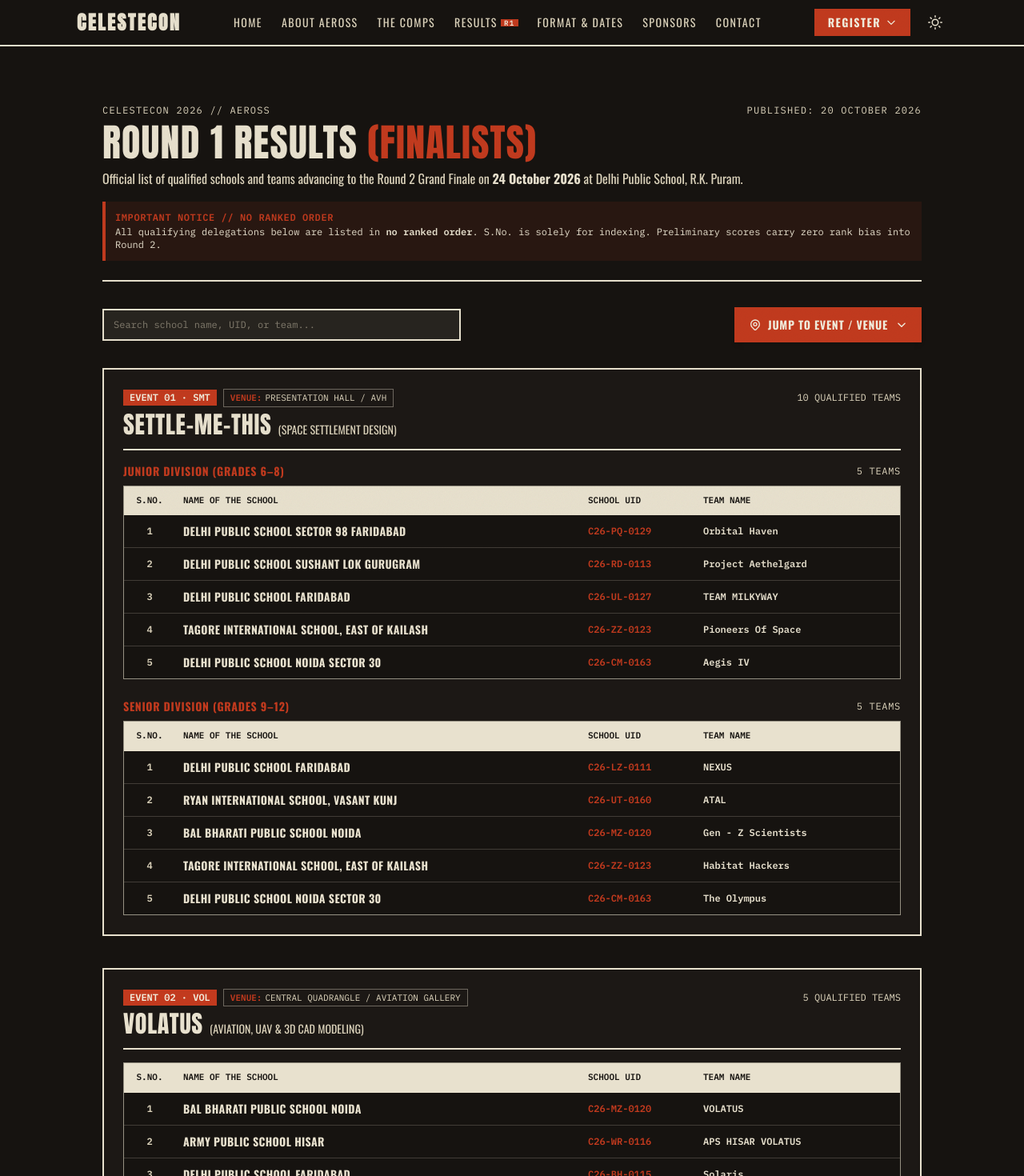
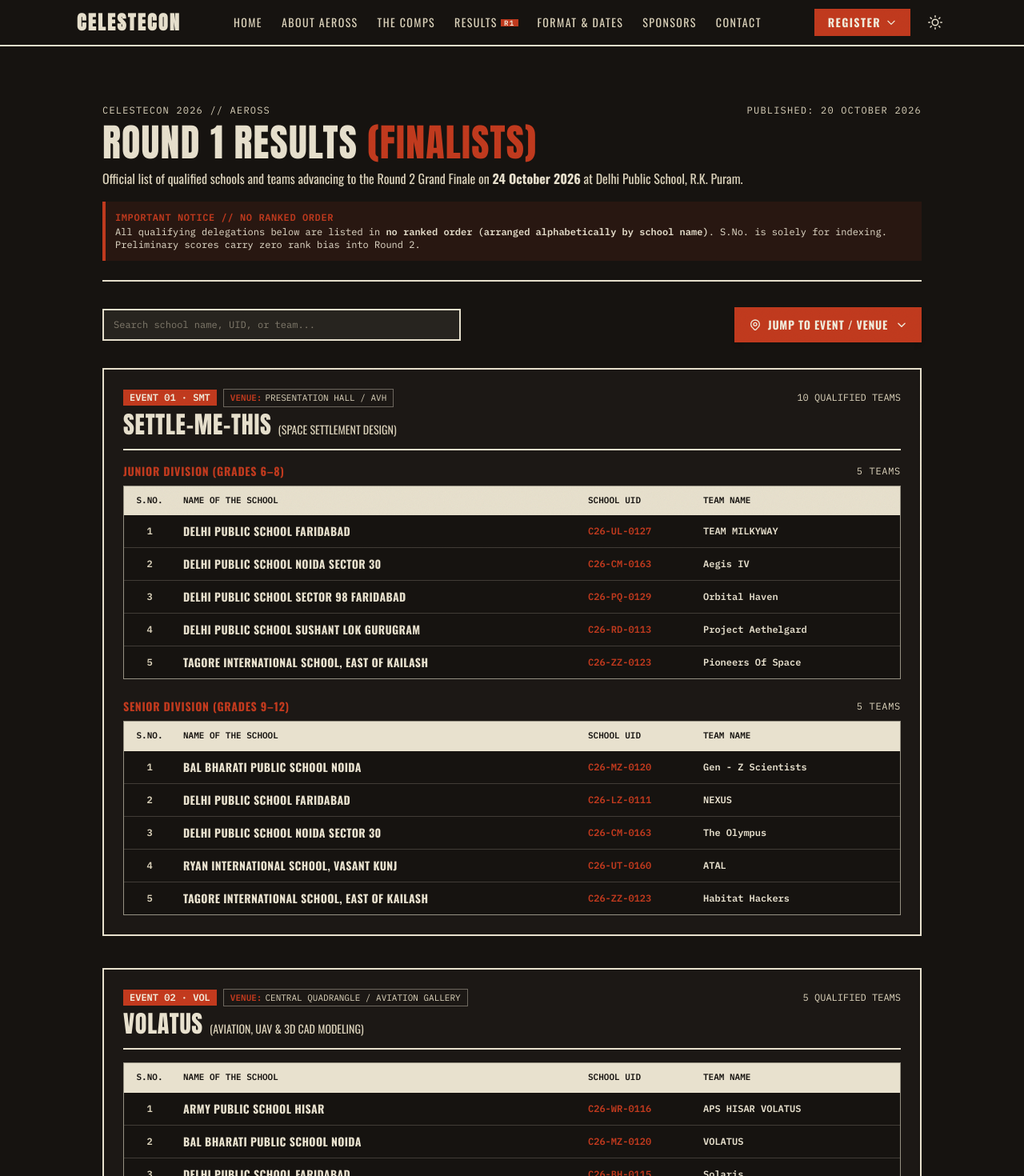
Before and after one commit to AerospaceSociety/CelesteCon-26, a React (Vite) app: page /round1 in a window 1280 px wide. Shown: the top 1470 px of the page at 80% size. Built offline with nearby package versions, Linux system fonts and the light colour scheme.

Commit message:
Update BPP senior qualifiers, sort all results alphabetically by school name, and update timeline link in rule 6

```diff
--- a/src/data/round1Results.js
+++ b/src/data/round1Results.js
@@ -1,10 +1,11 @@
 /**
  * CelesteCon 2026 — Official Round 1 Adjudication Communiqué
  * ==========================================================
- * Hybrid Events: Qualified Schools & Teams (No Ranked Order)
+ * Hybrid Events: Qualified Schools & Teams (No Ranked Order — Alphabetical)
  *
  * Official qualified delegations as validated by the Conclave Adjudication Jury.
- * All qualifiers listed below are intentionally presented in NO RANKED ORDER.
+ * All qualifiers listed below are intentionally presented in NO RANKED ORDER,
+ * organized alphabetically by School Name. S.No. is strictly for indexing.
  */
 
 export const resultsMetadata = {
@@ -16,7 +17,7 @@ export const resultsMetadata = {
   onsiteFinaleDate: '24 October 2026',
   reportingTime: '07:45 AM – 08:30 AM IST',
   venue: 'Delhi Public School, Sector 12, R.K. Puram, New Delhi — 110022',
-  orderDisclaimer: 'Results are published in NO RANKED ORDER. S.No. is strictly for indexing. All qualified teams enter the Round 2 Grand Finale with zero rank bias.',
+  orderDisclaimer: 'Results are published in NO RANKED ORDER (arranged alphabetically by school name). S.No. is solely for indexing. All qualified teams enter the Round 2 Grand Finale with zero rank bias.',
   discordUrl: 'https://discord.gg/5RAF4xVB3',
   supportEmail: 'aeross@dpsrkp.net'
 };
@@ -31,77 +32,77 @@ export const hybridEventsResults = [
     hasCategories: true,
     categories: ['Junior Track (Grades 6–8)', 'Senior Track (Grades 9–12)'],
     qualifiers: [
-      // SMT Junior
+      // SMT Junior (Alphabetical by School Name)
       {
         id: 'SMT-JR-01',
+        schoolUID: 'C26-UL-0127',
+        teamName: 'TEAM MILKYWAY',
+        schoolName: 'Delhi Public School Faridabad',
+        category: 'Junior Track (Grades 6–8)'
+      },
+      {
+        id: 'SMT-JR-02',
+        schoolUID: 'C26-CM-0163',
+        teamName: 'Aegis IV',
+        schoolName: 'Delhi Public School Noida Sector 30',
+        category: 'Junior Track (Grades 6–8)'
+      },
+      {
+        id: 'SMT-JR-03',
         schoolUID: 'C26-PQ-0129',
         teamName: 'Orbital Haven',
         schoolName: 'DELHI PUBLIC SCHOOL SECTOR 98 FARIDABAD',
         category: 'Junior Track (Grades 6–8)'
       },
       {
-        id: 'SMT-JR-02',
+        id: 'SMT-JR-04',
         schoolUID: 'C26-RD-0113',
         teamName: 'Project Aethelgard',
         schoolName: 'DELHI PUBLIC SCHOOL SUSHANT LOK GURUGRAM',
         category: 'Junior Track (Grades 6–8)'
       },
       {
-        id: 'SMT-JR-03',
-        schoolUID: 'C26-UL-0127',
-        teamName: 'TEAM MILKYWAY',
-        schoolName: 'Delhi Public School Faridabad',
-        category: 'Junior Track (Grades 6–8)'
-      },
-      {
-        id: 'SMT-JR-04',
+        id: 'SMT-JR-05',
         schoolUID: 'C26-ZZ-0123',
         teamName: 'Pioneers Of Space',
         schoolName: 'Tagore International School, East of Kailash',
         category: 'Junior Track (Grades 6–8)'
       },
-      {
-        id: 'SMT-JR-05',
-        schoolUID: 'C26-CM-0163',
-        teamName: 'Aegis IV',
-        schoolName: 'Delhi Public School Noida Sector 30',
-        category: 'Junior Track (Grades 6–8)'
-      },
 
-      // SMT Senior
+      // SMT Senior (Alphabetical by School Name)
       {
         id: 'SMT-SR-01',
+        schoolUID: 'C26-MZ-0120',
+        teamName: 'Gen - Z Scientists',
+        schoolName: 'Bal Bharati Public School Noida',
+        category: 'Senior Track (Grades 9–12)'
+      },
+      {
+        id: 'SMT-SR-02',
         schoolUID: 'C26-LZ-0111',
         teamName: 'NEXUS',
         schoolName: 'Delhi Public School Faridabad',
         category: 'Senior Track (Grades 9–12)'
       },
       {
-        id: 'SMT-SR-02',
+        id: 'SMT-SR-03',
+        schoolUID: 'C26-CM-0163',
+        teamName: 'The Olympus',
+        schoolName: 'Delhi Public School Noida Sector 30',
+        category: 'Senior Track (Grades 9–12)'
+      },
+      {
+        id: 'SMT-SR-04',
         schoolUID: 'C26-UT-0160',
         teamName: 'ATAL',
         schoolName: 'RYAN INTERNATIONAL SCHOOL, VASANT KUNJ',
         category: 'Senior Track (Grades 9–12)'
       },
       {
-        id: 'SMT-SR-03',
-        schoolUID: 'C26-MZ-0120',
-        teamName: 'Gen - Z Scientists',
-        schoolName: 'Bal Bharati Public School Noida',
-        category: 'Senior Track (Grades 9–12)'
-      },
-      {
-        id: 'SMT-SR-04',
+        id: 'SMT-SR-05',
         schoolUID: 'C26-ZZ-0123',
         teamName: 'Habitat Hackers',
         schoolName: 'Tagore International School, East of Kailash',
-        category: 'Senior Track (Grades 9–12)'
-      },
-      {
-        id: 'SMT-SR-05',
-        schoolUID: 'C26-CM-0163',
-        teamName: 'The Olympus',
-        schoolName: 'Delhi Public School Noida Sector 30',
         category: 'Senior Track (Grades 9–12)'
       }
     ]
@@ -115,18 +116,19 @@ export const hybridEventsResults = [
     hasCategories: false,
     categories: ['Senior Track (Grades 9–12)'],
     qualifiers: [
+      // Volatus (Alphabetical by School Name)
       {
         id: 'VOL-01',
-        schoolUID: 'C26-MZ-0120',
-        teamName: 'VOLATUS',
-        schoolName: 'Bal Bharati Public School Noida',
+        schoolUID: 'C26-WR-0116',
+        teamName: 'APS HISAR VOLATUS',
+        schoolName: 'Army Public School Hisar',
         category: 'Senior Track (Grades 9–12)'
       },
       {
         id: 'VOL-02',
-        schoolUID: 'C26-WR-0116',
-        teamName: 'APS HISAR VOLATUS',
-        schoolName: 'Army Public School Hisar',
+        schoolUID: 'C26-MZ-0120',
+        teamName: 'VOLATUS',
+        schoolName: 'Bal Bharati Public School Noida',
         category: 'Senior Track (Grades 9–12)'
       },
       {
@@ -161,67 +163,68 @@ export const hybridEventsResults = [
     hasCategories: false,
     categories: ['Senior Track (Grades 9–12)'],
     qualifiers: [
+      // IPoD (Alphabetical by School Name)
       {
         id: 'IPOD-01',
+        schoolUID: 'C26-WR-0116',
+        teamName: 'APS Hisar',
+        schoolName: 'Army Public School Hisar',
+        category: 'Senior Track (Grades 9–12)'
+      },
+      {
+        id: 'IPOD-02',
+        schoolUID: 'C26-MZ-0120',
+        teamName: 'BBPS Noida',
+        schoolName: 'Bal Bharati Public School Noida',
+        category: 'Senior Track (Grades 9–12)'
+      },
+      {
+        id: 'IPOD-03',
+        schoolUID: 'C26-UC-0114',
+        teamName: 'BBPS Pitampura',
+        schoolName: 'Bal Bharati Public School, Pitampura',
+        category: 'Senior Track (Grades 9–12)'
+      },
+      {
+        id: 'IPOD-04',
         schoolUID: 'C26-WU-0133',
         teamName: 'DPS Faridabad',
         schoolName: 'Delhi Public School Faridabad',
         category: 'Senior Track (Grades 9–12)'
       },
       {
-        id: 'IPOD-02',
+        id: 'IPOD-05',
         schoolUID: 'C26-XW-0117',
         teamName: 'DPS Rohini',
         schoolName: 'Delhi Public School Rohini',
         category: 'Senior Track (Grades 9–12)'
       },
       {
-        id: 'IPOD-03',
+        id: 'IPOD-06',
+        schoolUID: 'C26-QX-0138',
+        teamName: 'DPS Dwarka',
+        schoolName: 'Delhi Public School, Dwarka',
+        category: 'Senior Track (Grades 9–12)'
+      },
+      {
+        id: 'IPOD-07',
+        schoolUID: 'C26-HY-0137',
+        teamName: 'DPS Noida',
+        schoolName: 'Delhi Public School, Noida',
+        category: 'Senior Track (Grades 9–12)'
+      },
+      {
+        id: 'IPOD-08',
         schoolUID: 'C26-EC-0110',
         teamName: 'Hindu Vidyapeeth',
         schoolName: 'Hindu Vidyapeeth Sonepat',
         category: 'Senior Track (Grades 9–12)'
       },
       {
-        id: 'IPOD-04',
-        schoolUID: 'C26-HY-0137',
-        teamName: 'DPS Noida',
-        schoolName: 'Delhi Public School, Noida',
-        category: 'Senior Track (Grades 9–12)'
-      },
-      {
-        id: 'IPOD-05',
-        schoolUID: 'C26-MZ-0120',
-        teamName: 'BBPS Noida',
-        schoolName: 'Bal Bharati Public School Noida',
-        category: 'Senior Track (Grades 9–12)'
-      },
-      {
-        id: 'IPOD-06',
-        schoolUID: 'C26-UC-0114',
-        teamName: 'BBPS Pitampura',
-        schoolName: 'Bal Bharati Public School, Pitampura',
-        category: 'Senior Track (Grades 9–12)'
-      },
-      {
-        id: 'IPOD-07',
+        id: 'IPOD-09',
         schoolUID: 'C26-WB-0108',
         teamName: 'Mayoor School',
         schoolName: 'Mayoor School, Noida, Sec 126',
-        category: 'Senior Track (Grades 9–12)'
-      },
-      {
-        id: 'IPOD-08',
-        schoolUID: 'C26-QX-0138',
-        teamName: 'DPS Dwarka',
-        schoolName: 'Delhi Public School, Dwarka',
-        category: 'Senior Track (Grades 9–12)'
-      },
-      {
-        id: 'IPOD-09',
-        schoolUID: 'C26-WR-0116',
-        teamName: 'APS Hisar',
-        schoolName: 'Army Public School Hisar',
         category: 'Senior Track (Grades 9–12)'
       },
       {
@@ -242,70 +245,70 @@ export const hybridEventsResults = [
     hasCategories: true,
     categories: ['Junior Track (Grades 6–8)', 'Senior Track (Grades 9–12)'],
     qualifiers: [
-      // BPP Junior
+      // BPP Junior (Alphabetical by School Name)
       {
         id: 'BPP-JR-01',
+        schoolUID: 'C26-MZ-0120',
+        teamName: 'NA',
+        schoolName: 'Bal Bharati Public School Noida',
+        category: 'Junior Track (Grades 6–8)'
+      },
+      {
+        id: 'BPP-JR-02',
+        schoolUID: 'C26-CC-0101',
+        teamName: 'Project Auralens (Team - Divit)',
+        schoolName: 'Delhi Public School Faridabad Sec 19',
+        category: 'Junior Track (Grades 6–8)'
+      },
+      {
+        id: 'BPP-JR-03',
         schoolUID: 'C26-PQ-0129',
         teamName: 'DPS 98',
         schoolName: 'DELHI PUBLIC SCHOOL SECTOR 98 FARIDABAD',
         category: 'Junior Track (Grades 6–8)'
       },
       {
-        id: 'BPP-JR-02',
+        id: 'BPP-JR-04',
         schoolUID: 'C26-HY-0137',
         teamName: 'Team Temptain',
         schoolName: 'Delhi Public School, Noida',
         category: 'Junior Track (Grades 6–8)'
       },
+
+      // BPP Senior (Alphabetical by School Name — Updated with C26-CN-0141 AtmosClear)
       {
-        id: 'BPP-JR-03',
-        schoolUID: 'C26-CC-0101',
-        teamName: 'Project Auralens (Team - Divit)',
-        schoolName: 'Delhi Public School Faridabad Sec 19',
-        category: 'Junior Track (Grades 6–8)'
+        id: 'BPP-SR-01',
+        schoolUID: 'C26-MZ-0120',
+        teamName: 'Project Orbitra/Team Velora',
+        schoolName: 'Bal Bharati Public School Noida',
+        category: 'Senior Track (Grades 9–12)'
       },
       {
-        id: 'BPP-JR-04',
-        schoolUID: 'C26-MZ-0120',
-        teamName: 'NA',
-        schoolName: 'Bal Bharati Public School Noida',
-        category: 'Junior Track (Grades 6–8)'
-      },
-
-      // BPP Senior
-      {
-        id: 'BPP-SR-01',
+        id: 'BPP-SR-02',
         schoolUID: 'C26-BH-0115',
         teamName: 'A.C.I.D.R.A.I.N.',
         schoolName: 'Delhi Public School Faridabad',
         category: 'Senior Track (Grades 9–12)'
       },
       {
-        id: 'BPP-SR-02',
+        id: 'BPP-SR-03',
         schoolUID: 'C26-QX-0138',
         teamName: 'Aether',
         schoolName: 'Delhi Public School, Dwarka',
         category: 'Senior Track (Grades 9–12)'
       },
       {
-        id: 'BPP-SR-03',
+        id: 'BPP-SR-04',
         schoolUID: 'C26-HY-0137',
         teamName: 'Astro-Scout',
         schoolName: 'Delhi Public School, Noida',
         category: 'Senior Track (Grades 9–12)'
       },
       {
-        id: 'BPP-SR-04',
-        schoolUID: 'C26-MZ-0120',
-        teamName: 'Project Orbitra / Team Velora',
-        schoolName: 'Bal Bharati Public School Noida',
-        category: 'Senior Track (Grades 9–12)'
-      },
-      {
         id: 'BPP-SR-05',
-        schoolUID: 'C26-UT-0160',
-        teamName: 'wearspace',
-        schoolName: 'RYAN INTERNATIONAL SCHOOL, VASANT KUNJ',
+        schoolUID: 'C26-CN-0141',
+        teamName: 'AtmosClear',
+        schoolName: 'The Indian Heights School',
         category: 'Senior Track (Grades 9–12)'
       }
     ]
@@ -319,39 +322,40 @@ export const hybridEventsResults = [
     hasCategories: false,
     categories: ['Senior Track (Grades 9–12)'],
     qualifiers: [
+      // AEROSS Theatre (Alphabetical by School Name)
       {
         id: 'ATH-01',
+        schoolUID: 'C26-WR-0116',
+        teamName: 'APS Hisar',
+        schoolName: 'Army Public School Hisar',
+        category: 'Senior Track (Grades 9–12)'
+      },
+      {
+        id: 'ATH-02',
         schoolUID: 'C26-TF-0128',
         teamName: 'AERROS THEATRE',
         schoolName: 'Delhi Public School Faridabad',
         category: 'Senior Track (Grades 9–12)'
       },
       {
-        id: 'ATH-02',
+        id: 'ATH-03',
         schoolUID: 'C26-HY-0137',
         teamName: 'Team Mod Master',
         schoolName: 'Delhi Public School, Noida',
         category: 'Senior Track (Grades 9–12)'
       },
       {
-        id: 'ATH-03',
-        schoolUID: 'C26-XG-0131',
-        teamName: 'TAKE47',
-        schoolName: 'The Mann School, Delhi',
-        category: 'Senior Track (Grades 9–12)'
-      },
-      {
         id: 'ATH-04',
-        schoolUID: 'C26-WR-0116',
-        teamName: 'APS Hisar',
-        schoolName: 'Army Public School Hisar',
+        schoolUID: 'C26-LH-0169',
+        teamName: 'DPS 98',
+        schoolName: 'Delhi Public School, Sector 98 Faridabad',
         category: 'Senior Track (Grades 9–12)'
       },
       {
         id: 'ATH-05',
-        schoolUID: 'C26-LH-0169',
-        teamName: 'DPS 98',
-        schoolName: 'Delhi Public School, Sector 98 Faridabad',
+        schoolUID: 'C26-XG-0131',
+        teamName: 'TAKE47',
+        schoolName: 'The Mann School, Delhi',
         category: 'Senior Track (Grades 9–12)'
       }
     ]
--- a/src/pages/Results.jsx
+++ b/src/pages/Results.jsx
@@ -71,7 +71,7 @@ const Results = () => {
             Important Notice // No Ranked Order
           </strong>
           <span>
-            All qualifying delegations below are listed in <strong>no ranked order</strong>. S.No. is solely for indexing. Preliminary scores carry zero rank bias into Round 2.
+            All qualifying delegations below are listed in <strong>no ranked order (arranged alphabetically by school name)</strong>. S.No. is solely for indexing. Preliminary scores carry zero rank bias into Round 2.
           </span>
         </div>
       </header>
@@ -310,16 +310,18 @@ const Results = () => {
             <span className="text-crimson font-bold shrink-0">06.</span>
             <div>
               <strong className="text-bone uppercase block mb-0.5">Valedictory Ceremony &amp; Dispersal</strong>
-              <span>The valedictory ceremony ends at <strong className="text-bone">01:00 PM</strong>, after which students are free to leave. Detailed timeline is available at{' '}
-                <a
-                  href="https://celestecon.aeross.org/format"
-                  target="_blank"
-                  rel="noopener noreferrer"
-                  className="text-crimson underline font-bold hover:text-bone"
-                >
-                  https://celestecon.aeross.org/format
-                </a>.
-              </span>
+              <div className="space-y-1">
+                <p>The valedictory ceremony ends at <strong className="text-bone">01:00 PM</strong>, after which students are free to leave.</p>
+                <div>
+                  <Link
+                    to="/format"
+                    className="text-crimson underline font-bold hover:text-bone inline-flex items-center gap-1.5"
+                  >
+                    <span>Access the Timeline from here</span>
+                    <span>&rarr;</span>
+                  </Link>
+                </div>
+              </div>
             </div>
           </li>
         </ul>
@@ -335,7 +337,7 @@ const Results = () => {
             >
               Discord Server
             </a>{' '}
-            or email{' '}
+              or email{' '}
             <a
               href={`mailto:${resultsMetadata.supportEmail}`}
               className="text-crimson underline hover:text-bone font-bold"
@@ -354,6 +356,12 @@ const Results = () => {
 
 // Simple, Clean Result Table Component strictly with the 4 columns requested
 const ResultTable = ({ qualifiers }) => {
+  const sortedQualifiers = useMemo(() => {
+    return [...qualifiers].sort((a, b) =>
+      a.schoolName.localeCompare(b.schoolName, undefined, { sensitivity: 'base' })
+    );
+  }, [qualifiers]);
+
   return (
     <div className="overflow-x-auto border border-bone/60">
       <table className="w-full text-left font-mono text-xs">
@@ -366,7 +374,7 @@ const ResultTable = ({ qualifiers }) => {
           </tr>
         </thead>
         <tbody className="divide-y divide-bone/20 bg-ink">
-          {qualifiers.map((item, index) => (
+          {sortedQualifiers.map((item, index) => (
             <tr
               key={item.id || index}
               className="hover:bg-bone/10 transition-colors"
```
